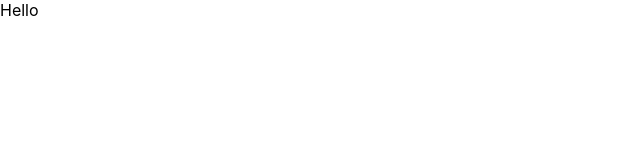
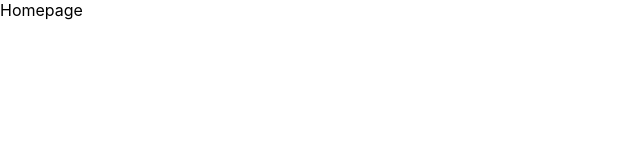
Before and after one commit to BenCheng2/reactsoftwarestore, a React (Create React App) app: page / in a window 1280 px wide. Shown: the top 160 px of the page, without its empty margins (0-640 px from the left). Built offline with nearby package versions, Linux system fonts and the light colour scheme.

Commit message:
feat(Pages): Setting the first page

```diff
--- a/src/App.tsx
+++ b/src/App.tsx
@@ -1,10 +1,13 @@
 import React from 'react';
 import './App.css';
+import Homepage from "./pages/Home/homepage";
 
 function App() {
   // @ts-ignore
   return (
-      <div>Hello</div>
+      <div>
+        <Homepage/>
+      </div>
   );
 }
 
--- /dev/null
+++ b/src/pages/Home/homepage.tsx
@@ -0,0 +1,8 @@
+import React from 'react'
+
+const Homepage = () => {
+    return (
+        <div>Homepage</div>
+    )
+}
+export default Homepage
```
